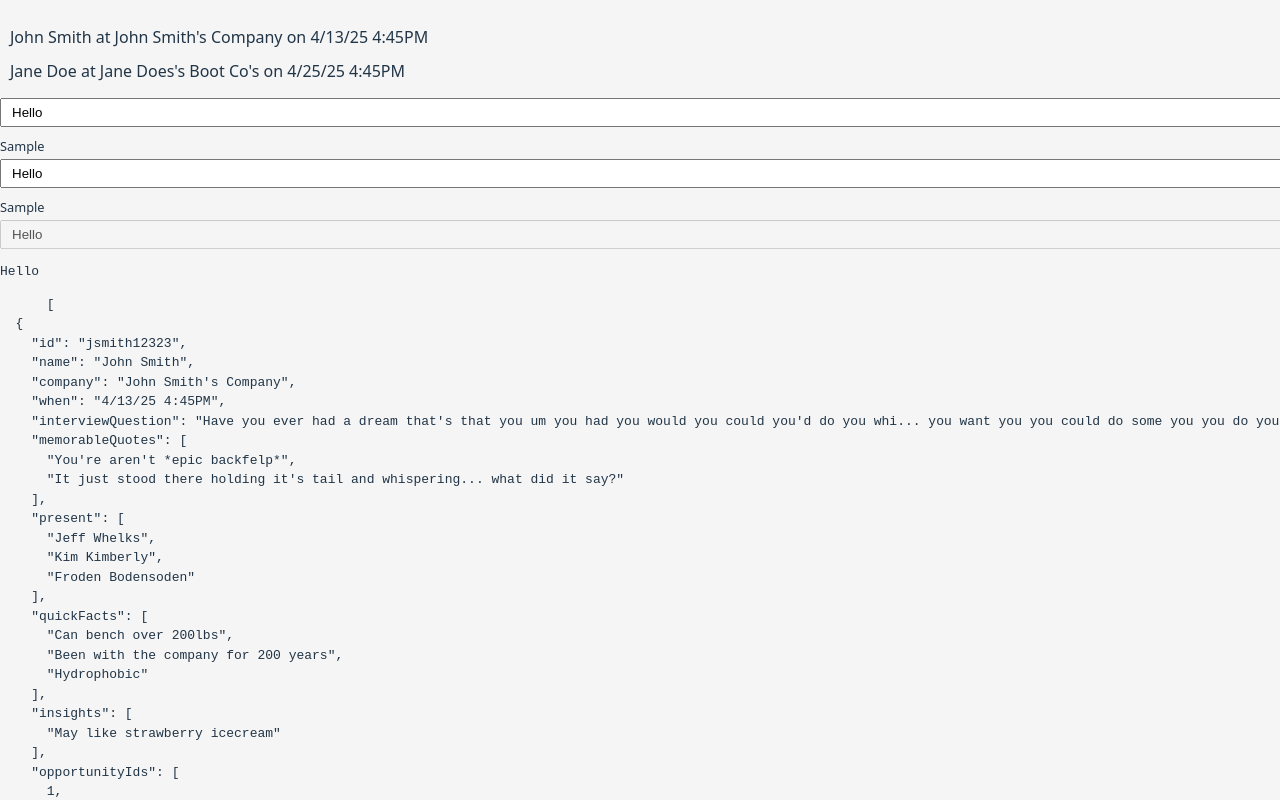
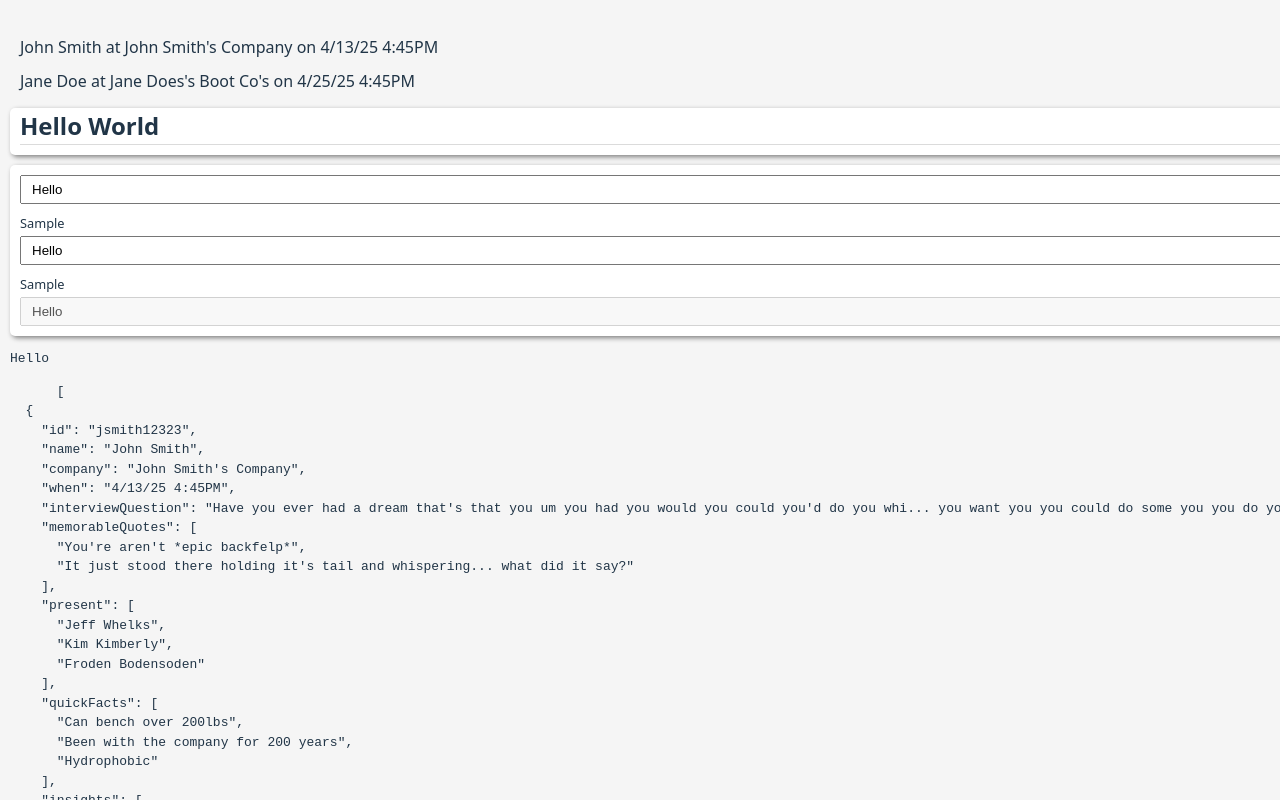
Before and after one commit to Iubalus/arborist, a Vue app in the folder arborist/: page / in a window 1280 px wide. Shown: the top 800 px of the page. Built offline with nearby package versions, Linux system fonts and the light colour scheme.

Commit message:
Create a card container

```diff
--- a/arborist/src/App.vue
+++ b/arborist/src/App.vue
@@ -14,18 +14,16 @@
         </InterviewSnapshot>
       </div>
     </div>
-    <LabelText
-      v-model:value="testValue"
-    />
-    <LabelText
-      label="Sample"
-      v-model:value="testValue"
-    />
-    <LabelText
-      label="Sample"
-      v-model:value="testValue"
-      read-only
-    />
+    <Card
+      title="Hello World"
+    >
+
+    </Card>
+    <Card>
+      <LabelText v-model:value="testValue" />
+      <LabelText label="Sample" v-model:value="testValue" />
+      <LabelText label="Sample" v-model:value="testValue" read-only />
+    </Card>
     <pre>{{ testValue }}</pre>
     <pre>
       {{ profiles }}
@@ -37,8 +35,9 @@ import { defineComponent } from "vue";
 import InterviewSnapshot from './components/InterviewSnapshot.vue';
 import { loadProfiles, Profile } from "./data";
 import LabelText from "./components/bits/LabelText.vue";
+import Card from "./components/bits/Card.vue";
 export default defineComponent({
-  components: { InterviewSnapshot, LabelText },
+  components: { InterviewSnapshot, LabelText, Card },
   data() {
     return {
       profiles: [],
--- /dev/null
+++ b/arborist/src/components/bits/Card.vue
@@ -0,0 +1,37 @@
+<template>
+    <div class="card">
+        <h2 v-show="!!title">{{ title }}</h2>
+        <slot></slot>
+    </div>
+</template>
+<script lang="ts">
+import { defineComponent } from 'vue'
+
+export default defineComponent({
+    props: {
+        title: {
+            type: String,
+            default: () => null
+        }
+    }
+})
+
+</script>
+<style scoped>
+.card {
+    overflow: auto;
+    box-sizing: border-box;
+    display: block;
+    padding: 0 10px 10px 10px;
+    margin-top: 10px;
+    border-radius: 5px;
+    box-shadow: 2px 2px 5px gray;
+    background: white;
+
+    >h2 {
+        margin: 0;
+        padding: 0;
+        border-bottom: solid 1px #dbdbdb;
+    }
+}
+</style>
--- a/arborist/src/components/bits/LabelText.vue
+++ b/arborist/src/components/bits/LabelText.vue
@@ -54,6 +54,7 @@ export default defineComponent({
     input {
         padding: 5px 10px;
         width: 100%;
+        box-sizing: border-box;
     }
 }
 </style>
--- a/arborist/src/style.css
+++ b/arborist/src/style.css
@@ -25,6 +25,7 @@ a:hover {
 
 body {
   margin: 0;
+  padding: 10px;
   display: flex;
   place-items: center;
   min-width: 320px;
```
